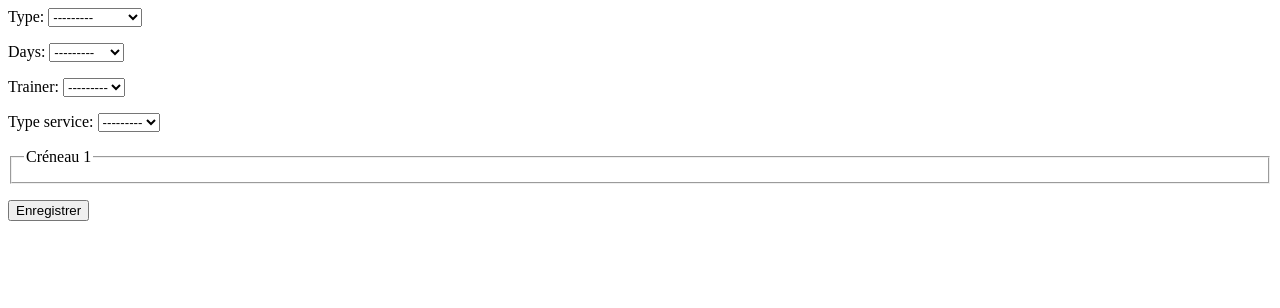
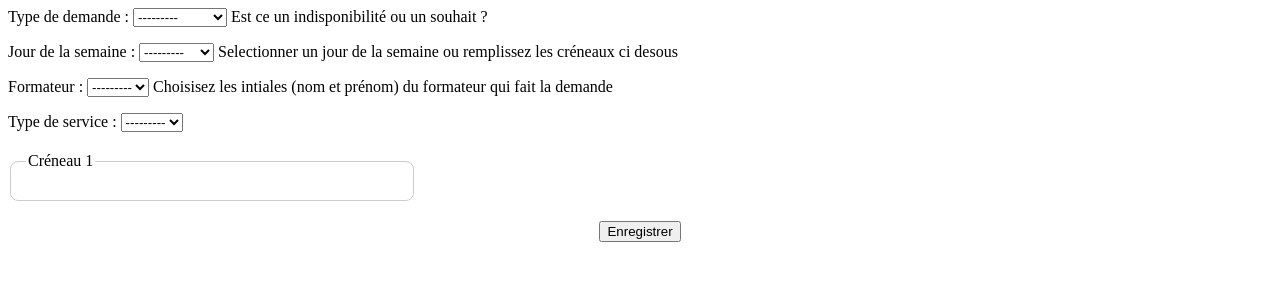
Before and after one commit to doremijazz/Services_formateurs, a Django app: template ServicesFormateurs/Services/templates/Services/request_form.html in a window 1280 px wide. Shown: the top 308 px of the page. Run offline with Django 5.2, Linux system fonts and the light colour scheme; the template is opened without the code that fills it: values that come from a table or form of the project are taken from there, others are empty.

Commit message:
IMPL: page de formualire de dmande formateur et paramétrage du projet et mise en forme du formulaire

```diff
--- a/ServicesFormateurs/Services/forms.py
+++ b/ServicesFormateurs/Services/forms.py
@@ -9,11 +9,23 @@ class RequestForm(ModelForm):
         fields = [
             'type', 'days', 'trainer', 'type_service'
         ]
+        labels = {
+            'type': 'Type de demande',
+            'days': 'Jour de la semaine',
+            'trainer': 'Formateur',
+            'type_service': 'Type de service',
+        }
+
         widgets = {
             'type': forms.Select(choices=ServiceType.choices),
             'days': forms.Select(choices=RequestDays.choices),
             'trainer': forms.Select(),
             'type_service': forms.Select(choices=ServiceType.choices)
+        }
+        help_texts = {
+            'type' : 'Est ce un indisponibilité ou un souhait ?',
+            'days' : 'Selectionner un jour de la semaine ou remplissez les créneaux ci desous',
+            'trainer' : 'Choisisez les intiales (nom et prénom) du formateur qui fait la demande',
         }
 
 class RequestDateForm(ModelForm):
--- /dev/null
+++ b/ServicesFormateurs/Services/static/Services/style.css
@@ -0,0 +1,25 @@
+.crenaux_demande {
+    display: grid;
+    grid-template-columns: repeat(3, 1fr);
+    gap: 20px;
+    margin: 20px 0;
+}
+
+.un_crenau_demande {
+    min-width: 0;
+    padding: 15px;
+    border: 1px solid #ccc;
+    border-radius: 8px;
+}
+
+.un_crenau_demande input,
+.un_crenau_demande select {
+    width: 100%;
+    box-sizing: border-box;
+}
+
+.enregistrer_demande{
+    display: flex;
+    justify-content: center;
+    align-items: center;
+}
--- a/ServicesFormateurs/Services/templates/Services/request_form.html
+++ b/ServicesFormateurs/Services/templates/Services/request_form.html
@@ -1,5 +1,5 @@
 {% extends "Services/base.html" %}
-<body>
+
 {% block main %}
 
 <form method="post">
@@ -7,15 +7,21 @@
 
     {{ form.as_p }}
     {{ date_form.management_form }}
+
+    <div class="crenaux_demande">
         {% for slot in date_form %}
-        <fieldset>
+            <fieldset class="un_crenau_demande">
                 <legend>Créneau {{ forloop.counter }}</legend>
 
                 {{ slot.as_p }}
             </fieldset>
-        </p>
         {% endfor %}
-         <button type="submit" class="enregistrer">Enregistrer</button>
+    </div>
+    <div class="enregistrer_demande">
+    <button type="submit" class="enregistrer">
+        Enregistrer
+    </button>
+        </div>
 </form>
+
 {% endblock %}
-</body>
--- a/ServicesFormateurs/Services/views.py
+++ b/ServicesFormateurs/Services/views.py
@@ -1,7 +1,7 @@
 from django.shortcuts import render, redirect
 from django.views import View
 
-from Services.forms import RequestForm, RequestDateForm
+from Services.forms import RequestForm, RequestDateForm, RequestDateFormSet
 from Services.models import Request
 
 
@@ -13,7 +13,7 @@ class IndexView(View):
 def do_request(request):
     if request.method == 'POST':
         form = RequestForm(request.POST)
-        date_form = RequestDateForm(request.POST)
+        date_form = RequestDateFormSet(request.POST)
 
         if form.is_valid() and date_form.is_valid():
             requested_data = form.save(commit=False)
@@ -31,5 +31,5 @@ def do_request(request):
         return redirect("Services:index")
     else:
         form = RequestForm()
-        date_form = RequestDateForm()
+        date_form = RequestDateFormSet()
     return render(request, "Services/request_form.html", {"form": form, "date_form": date_form})
--- a/ServicesFormateurs/mysite/settings.py
+++ b/ServicesFormateurs/mysite/settings.py
@@ -103,9 +103,8 @@ AUTH_PASSWORD_VALIDATORS = [
 # Internationalization
 # https://docs.djangoproject.com/en/5.2/topics/i18n/
 
-LANGUAGE_CODE = 'en-us'
-
-TIME_ZONE = 'UTC'
+LANGUAGE_CODE = 'fr-fr'
+TIME_ZONE = 'Europe/Paris'
 
 USE_I18N = True
 
```
Also changed, not shown: ServicesFormateurs/Services/migrations/0001_initial.py (added), ServicesFormateurs/Services/static/style.css (deleted). Lines whose indentation alone changed are shown as unchanged.
